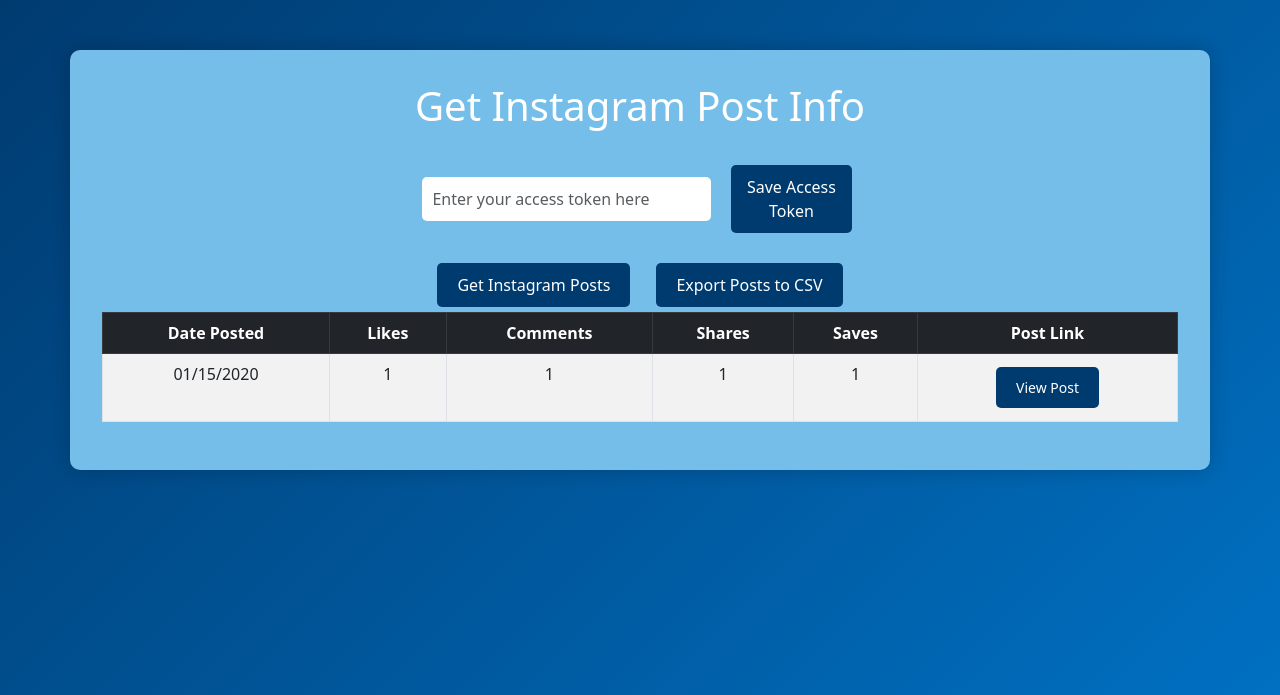
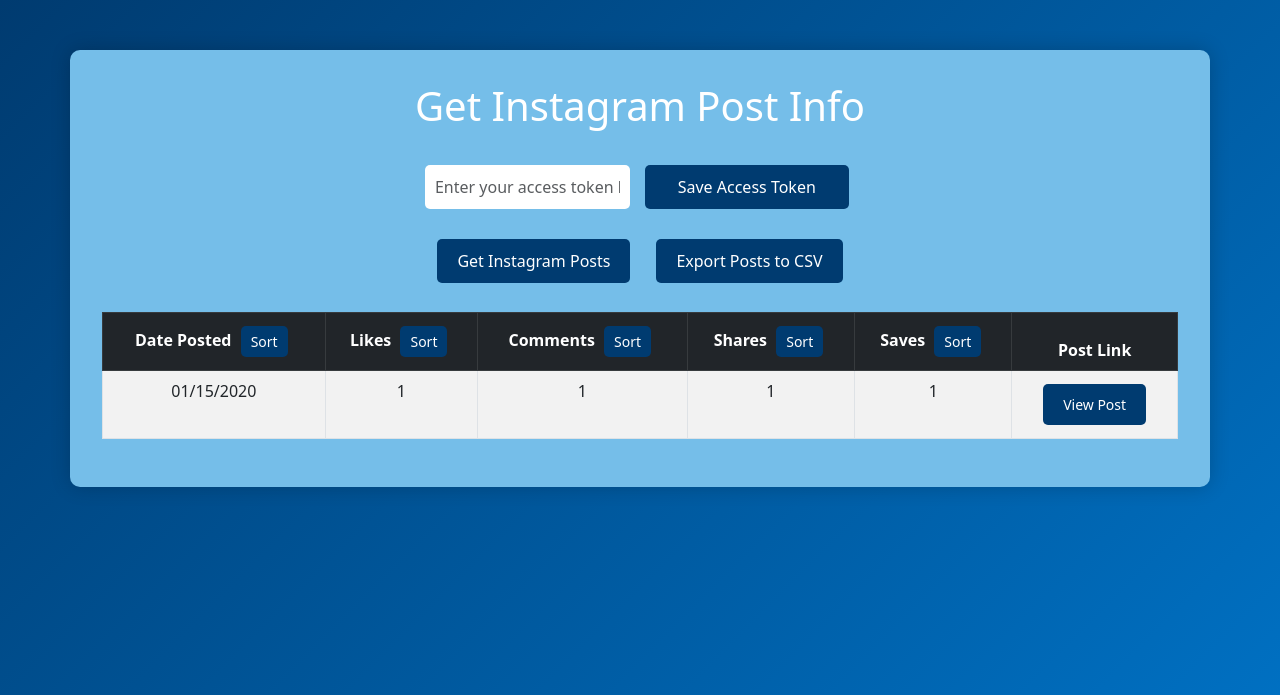
Before and after one commit to usd-cs/COMP-49X-24-25-Alumni-Association, a Django app: page / in a window 1280 px wide. Shown: the top 695 px of the page. Run offline with Django 5.2, Linux system fonts and the light colour scheme; a user stored in the database is signed in; tables that the repository leaves empty hold one stand-in row (values such as "Sample post").

Commit message:
created working sort buttons

```diff
--- a/AlumniProject/AlumniProject/templates/index.html
+++ b/AlumniProject/AlumniProject/templates/index.html
@@ -67,18 +67,20 @@
           border-radius: 5px;
           font-size: 16px;
         }
-        .input-group .btn {
-          width: auto;
-          margin-left: 10px;
-          padding: 10px;
-          font-size: 16px;
-        }
+
         #postList {
             margin-top: 20px;
         }
+
+        .sort-btn {
+            font-size: 14px;
+            padding: 5px 10px;
+            margin-left: 5px;
+        }
     </style>
+
     <script>
-        //This line calls the getPostData function when the page is first loaded.
+        // This line calls the getPostData function when the page is first loaded.
         window.onload = function () {
             getPostData();
         };
@@ -108,11 +110,11 @@
                     const data = await response.json();
                     alert(data.message);
                 } else {
-                    alert("unable to save access token. Please try again.");
+                    alert("Unable to save access token. Please try again.");
                 }
             } catch (error) {
-                console.error("Error occured while saving access token:", error);
-                alert("error occurred while saving access token.");
+                console.error("Error occurred while saving access token:", error);
+                alert("Error occurred while saving access token.");
             }
         }
 
@@ -126,13 +128,13 @@
                 if (response.ok) {
                     const data = await response.json();
                     alert(data.message);
-                    getPostData();
+                    getPostData(); // Refresh post data after pulling new posts
                 } else {
                     alert("Unable to pull post data from Instagram. Please try again.");
                 }
             } catch (error) {
-                console.error("Error occured while getting posts:", error);
-                alert(" error occurred while getting posts.");
+                console.error("Error occurred while getting posts:", error);
+                alert("Error occurred while getting posts.");
             }
         }
 
@@ -151,22 +153,21 @@
         async function getPostData() {
             try {
                 const response = await fetch("{% url 'list-posts' %}");
-                console.log(response)
                 if (response.ok) {
                     const postData = await response.json();
-                    displayPostData(postData.data);
+                    displayPostData(postData.data); // Display post data in the table
                 } else {
                     alert("Unable to pull post data from site database. Please try again.");
                 }
             } catch (error) {
-                console.error("Error pulling post data from site database.", error)
-                alert("Error pulling post data from site database.")
+                console.error("Error pulling post data from site database.", error);
+                alert("Error pulling post data from site database.");
             }
         }
 
         /**
-         * Displays the post information in the HTML of the page.
-         * @param {Object} postData Information about the posts passed in an object form
+         * Displays the post information in the HTML table.
+         * @param {Object} postData - Information about the posts in object form.
          * @return {None}
          */
         function displayPostData(postData) {
@@ -187,14 +188,61 @@
                             </a>
                         </td>
                     </tr>
-                `;
+                    `; // Add post data to the table rows
                 } catch (error) {
-                console.error("A post was not loaded correctly.", error);
+                    console.error("A post was not loaded correctly.", error);
                 }
             });
-            document.getElementById("postList").innerHTML = htmlString;
+            document.getElementById("postList").innerHTML = htmlString; // Update the table with new rows
         }
 
+        /**
+         * Object to track the sorting direction (ascending/descending) for each column.
+         */
+        const sortDirections = { date_posted: true, likes: true, comments: true, shares: true, saves: true };
+
+        /**
+         * Sorts the table based on the selected column.
+         * Clicking the same column toggles between ascending and descending order.
+         *
+         * @param {string} column - Column to sort ('date_posted', 'likes', 'comments', 'shares', 'saves').
+         * @return {None}
+         */
+        function sortTable(column) {
+            const tableBody = document.getElementById("postList"); // Get the table body element
+            const rows = Array.from(tableBody.querySelectorAll("tr")); // Convert rows into an array for sorting
+
+            // Map columns to their respective indices
+            const columnIndices = {
+                date_posted: 0,
+                likes: 1,
+                comments: 2,
+                shares: 3,
+                saves: 4
+            };
+
+            const columnIndex = columnIndices[column];
+
+            // Toggle the sorting direction for the column
+            sortDirections[column] = !sortDirections[column];
+
+            // Perform sorting based on column type
+            rows.sort((rowA, rowB) => {
+                const valA = rowA.children[columnIndex].innerText;
+                const valB = rowB.children[columnIndex].innerText;
+
+                if (column === "date_posted") {
+                    // Compare dates after converting them to Date objects
+                    return sortDirections[column] ? new Date(valA) - new Date(valB) : new Date(valB) - new Date(valA);
+                } else {
+                    // Compare numerical values
+                    return sortDirections[column] ? parseInt(valA) - parseInt(valB) : parseInt(valB) - parseInt(valA);
+                }
+            });
+
+            // Re-append sorted rows to the table body
+            rows.forEach(row => tableBody.appendChild(row));
+        }
     </script>
 </head>
 <body>
@@ -202,7 +250,7 @@
         <h1>Get Instagram Post Info</h1>
 
         <div class="input-group justify-content-center">
-            <label for="accessToken" class="form-label visually-hidden">Access Token:</label>
+            <label for="accessToken" class="visually-hidden">Access Token:</label>
             <div class="d-flex align-items-center">
                 <input type="text" id="accessToken" class="form-control" placeholder="Enter your access token here">
                 <button onclick="saveAccessToken()" class="btn">Save Access Token</button>
@@ -214,23 +262,37 @@
             <button onclick="exportCSV()" class="btn">Export Posts to CSV</button>
         </div>
 
-        <!-- This is the table headers, probably where we can add buttons for sorting. -->
-        <div class="table-responsive">
+        <!-- Table displaying Instagram post data with sortable columns -->
+        <div class="table-responsive mt-4">
             <table class="table table-striped table-bordered text-center">
                 <thead class="table-dark">
                     <tr>
-                        <th>Date Posted</th>
-                        <th>Likes</th>
-                        <th>Comments</th>
-                        <th>Shares</th>
-                        <th>Saves</th>
+                        <th>
+                            Date Posted
+                            <button onclick="sortTable('date_posted')" class="btn sort-btn">Sort</button>
+                        </th>
+                        <th>
+                            Likes
+                            <button onclick="sortTable('likes')" class="btn sort-btn">Sort</button>
+                        </th>
+                        <th>
+                            Comments
+                            <button onclick="sortTable('comments')" class="btn sort-btn">Sort</button>
+                        </th>
+                        <th>
+                            Shares
+                            <button onclick="sortTable('shares')" class="btn sort-btn">Sort</button>
+                        </th>
+                        <th>
+                            Saves
+                            <button onclick="sortTable('saves')" class="btn sort-btn">Sort</button>
+                        </th>
                         <th>Post Link</th>
                     </tr>
                 </thead>
                 <tbody id="postList"></tbody>
             </table>
         </div>
-
     </div>
 
     <script src="https://cdn.jsdelivr.net/npm/bootstrap@5.3.0/dist/js/bootstrap.bundle.min.js"></script>
```
